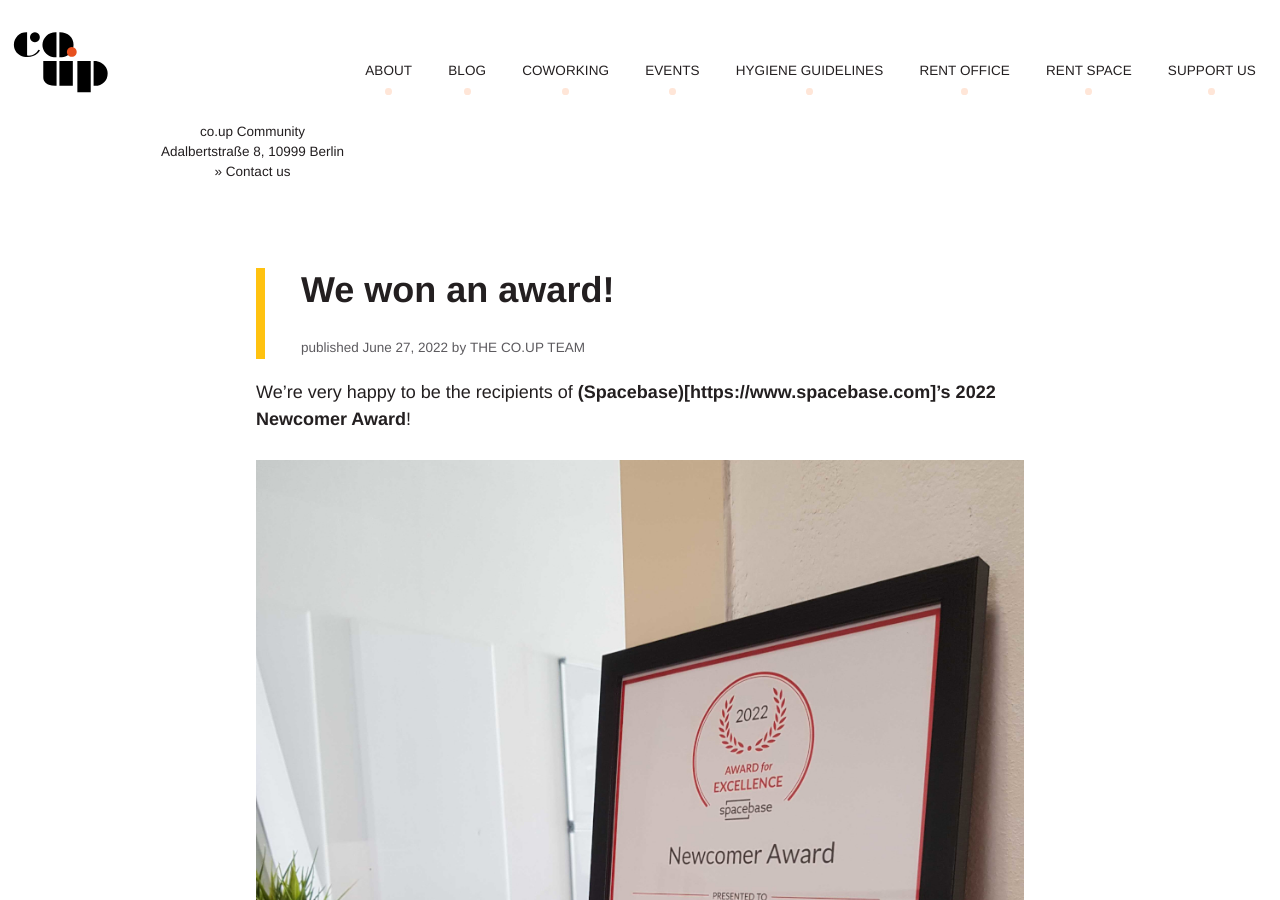
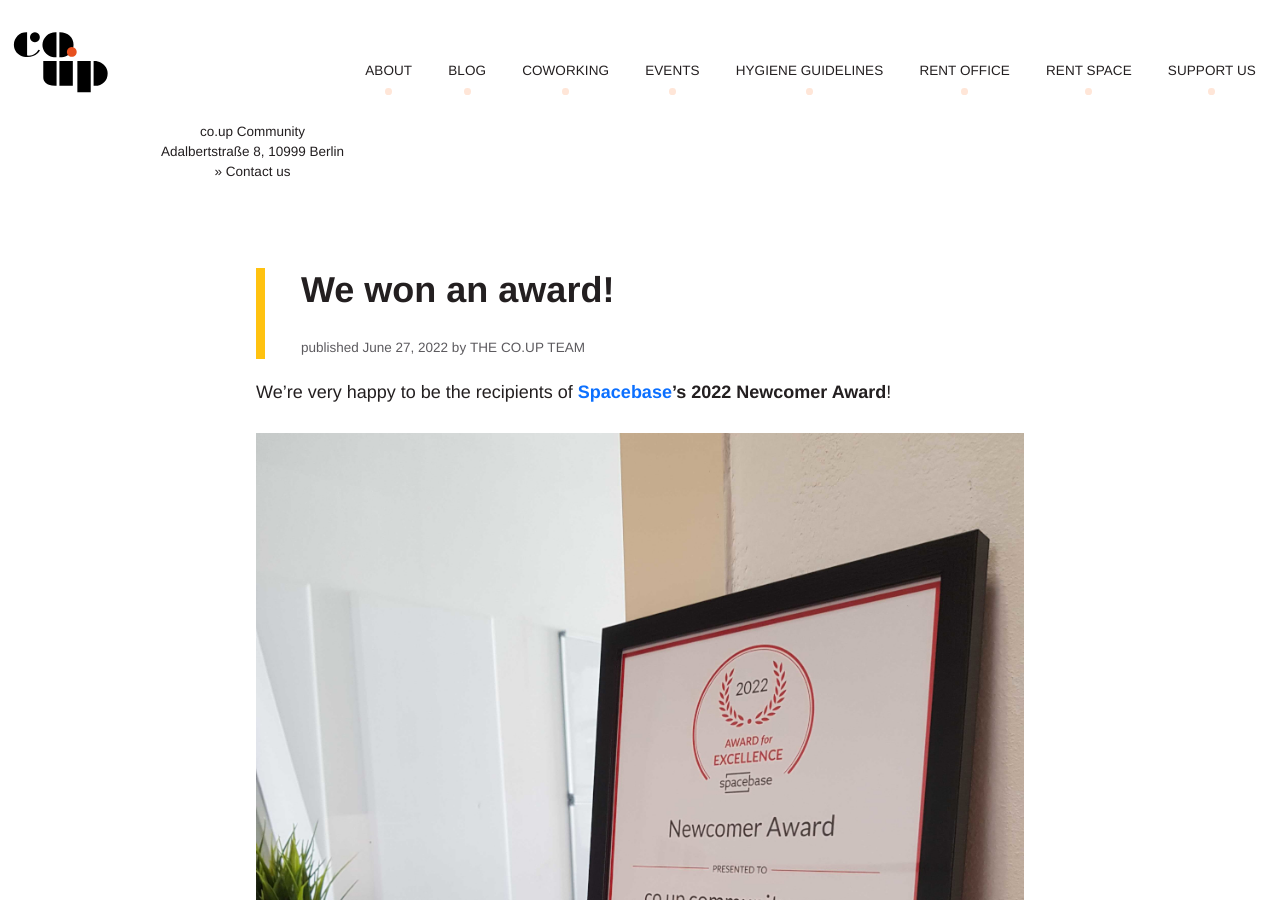
Before and after one commit to co-up/co-up.de, a Jekyll site: the page built from _posts/2022-06-27-spacebase-newcomer-award-2022.md, in a window 1280 px wide and 900 px high. Built offline with Jekyll 4.4.1, drawn with Linux system fonts in a browser that asks for light colours; comment, search, counter and statistics services are not loaded.

Commit message:
fixed tags

```diff
--- a/_posts/2022-06-27-spacebase-newcomer-award-2022.md
+++ b/_posts/2022-06-27-spacebase-newcomer-award-2022.md
@@ -4,7 +4,7 @@
 author: The co.up team
 ---
 
-We’re very happy to be the recipients of **(Spacebase)[https://www.spacebase.com]’s 2022 Newcomer Award**!
+We’re very happy to be the recipients of **[Spacebase](https://www.spacebase.com)’s 2022 Newcomer Award**!
 
 <img src="/photos/015 spacebase_zertifikat 900px.jpg" alt="Framed certificate of co.up's Spacebase 2022 Newcomer Award placed next to the meeting room" width="700px">
 
```
